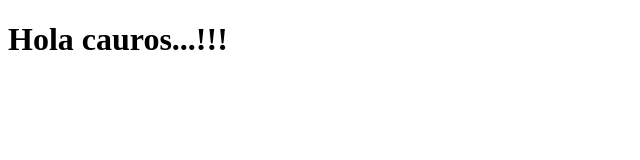
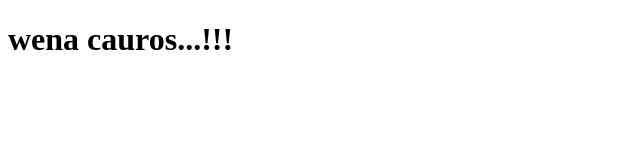
Before and after one commit to Pangu3/ejemlo_03, a plain HTML site: page index.html in a window 1280 px wide. Shown: the full height of the page, 0-640 px from the left. Drawn offline with Linux system fonts and the light colour scheme.

Commit message:
Update index.html

```diff
--- a/index.html
+++ b/index.html
@@ -7,7 +7,7 @@
 </head>
 <body>
 	<h1>
-		Hola cauros...!!!
+		wena cauros...!!!
 	</h1>
 </body>
 </html>
```
